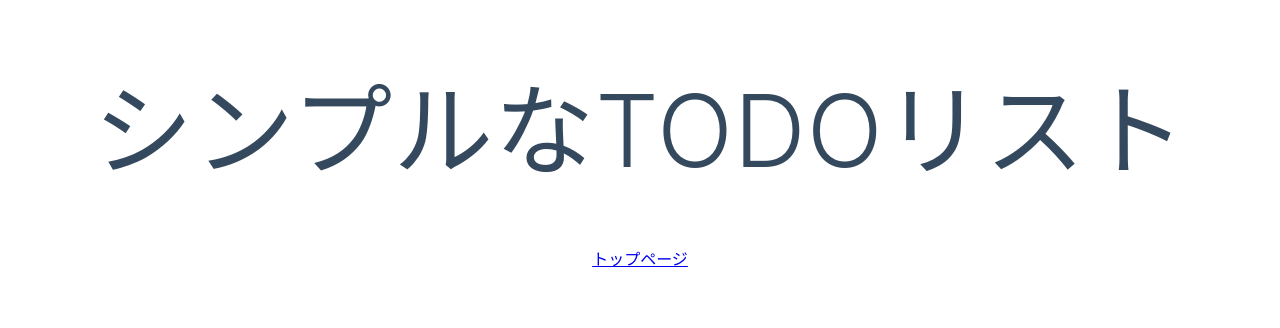
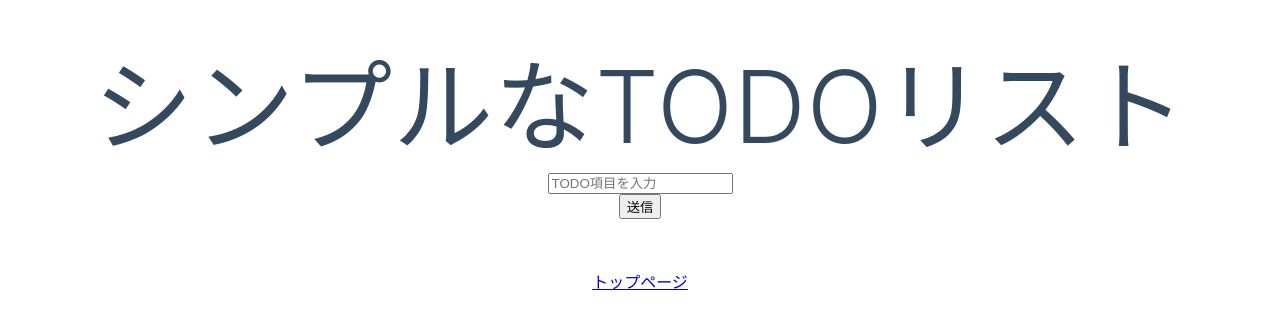
Before and after one commit to YanaPIIDXer/NuxtTest, a Nuxt app: page /simple-todo-list in a window 1280 px wide. Shown: the part 240-568 px from the top of the page. Built offline with nearby package versions, Linux system fonts and the light colour scheme.

Commit message:
入力フォームと受け取り側のメソッドを定義。

```diff
--- a/pages/simple-todo-list.vue
+++ b/pages/simple-todo-list.vue
@@ -5,6 +5,8 @@
         シンプルなTODOリスト
       </h1>
       <div class="unit">
+          <input type="text" placeholder="TODO項目を入力"><br />
+          <button v-on:click="onSend">送信</button>
       </div>
       <nuxt-link to="/">トップページ</nuxt-link><br />
     </div>
@@ -14,6 +16,13 @@
 <script>
 export default
 {
+    methods:
+    {
+        onSend: function()
+        {
+            alert("onSend");
+        },
+    },
 }
 </script>
 
```
